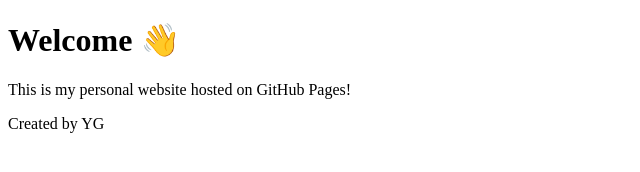
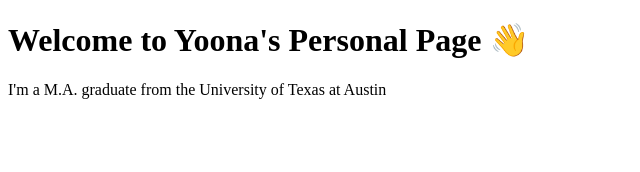
Before and after one commit to yoona4428/yoona4428.github.io, a plain HTML site: page index.html in a window 1280 px wide. Shown: the whole page, without its empty margins (0-640 px from the left). Drawn offline with Linux system fonts and the light colour scheme.

Commit message:
Update index.html

```diff
--- a/index.html
+++ b/index.html
@@ -5,8 +5,8 @@
     <title>Yoona's Homepage</title>
   </head>
   <body>
-    <h1>Welcome 👋</h1>
-    <p>This is my personal website hosted on GitHub Pages!</p>
-    <p>Created by YG</p>
+    <h1>Welcome to Yoona's Personal Page 👋</h1>
+    <p>I'm a M.A. graduate from the University of Texas at Austin</p>
+
   </body>
 </html>
```
